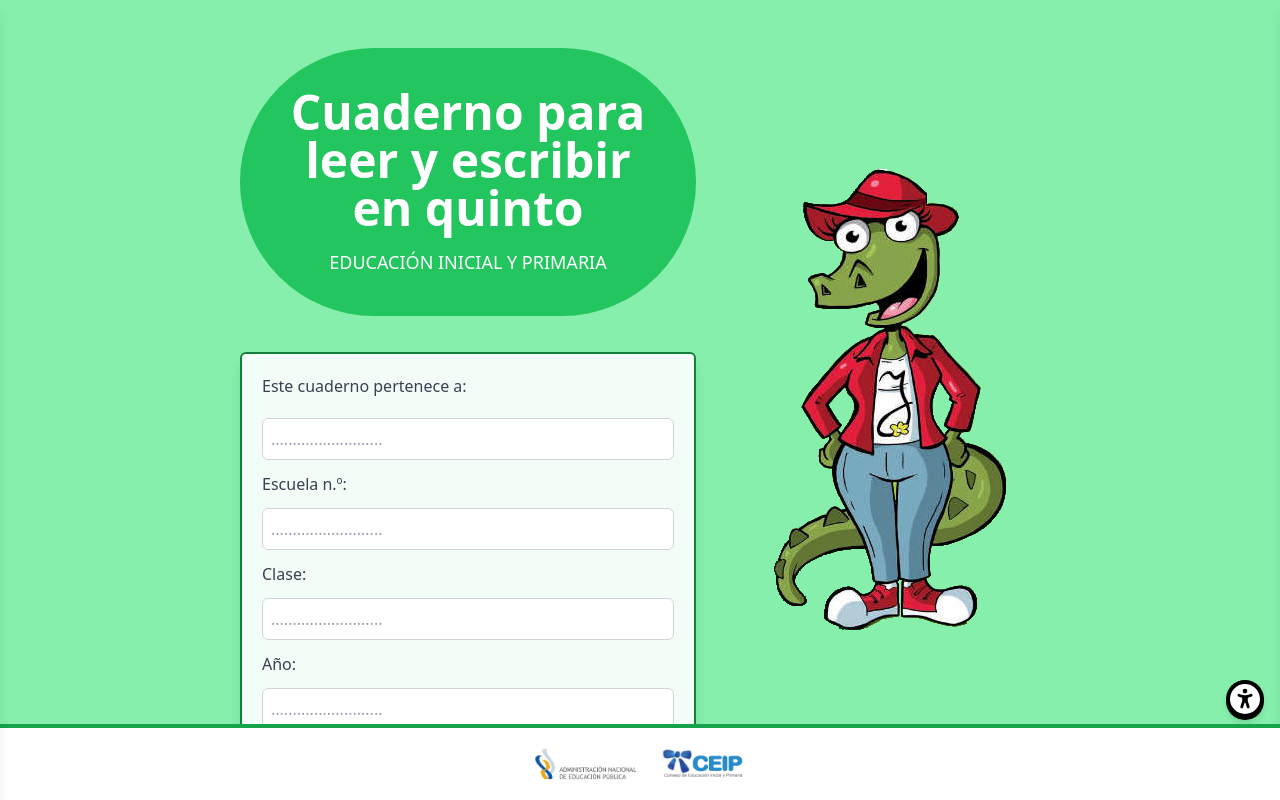
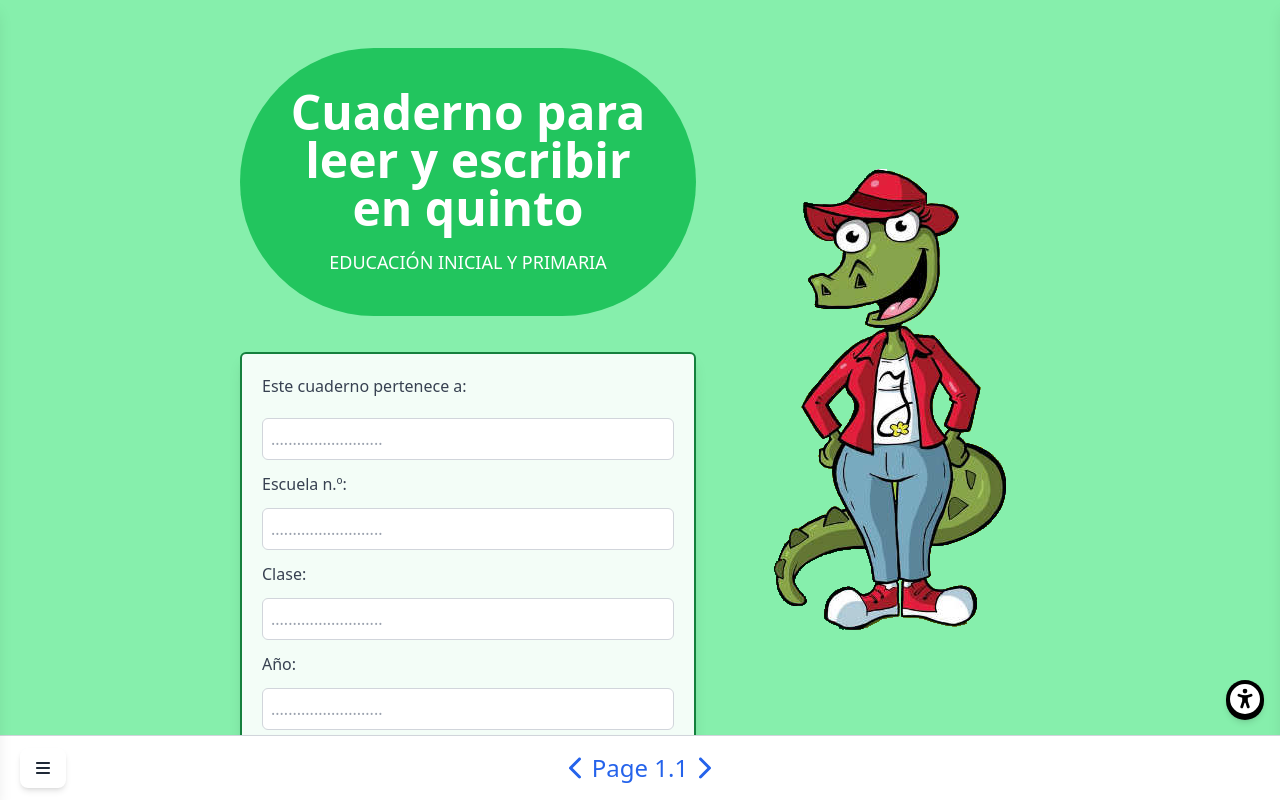
Before and after one commit to mariapodesta/ADT-cuaderno5-chapter1, a plain HTML site: page index.html in a window 1280 px wide. Drawn offline with nearby package versions, Linux system fonts and the light colour scheme.

Commit message:
Hide bottom logos

```diff
--- a/index.html
+++ b/index.html
@@ -44,10 +44,10 @@
 </section>
 </main>
 <!-- Footer Logos -->
-<div class="fixed bottom-0 left-0 w-full mt-8 flex flex-col sm:flex-row justify-center text-center items-center p-5 gap-6 sm:px-12 bg-white border-t-4 border-green-600">
+<!-- <div class="fixed bottom-0 left-0 w-full mt-8 flex flex-col sm:flex-row justify-center text-center items-center p-5 gap-6 sm:px-12 bg-white border-t-4 border-green-600">
 <img alt="Logotipo de la Administración Nacional de Educación Pública." aria-label="Logotipo de la Administración Nacional de Educación Pública." class="h-8" data-id="img-0-2" src="images/0_img-0-2.png"/>
 <img alt="Logotipo del Consejo de Educación Inicial y Primaria (CEIP)." aria-label="Logotipo del Consejo de Educación Inicial y Primaria (CEIP)." class="h-8" data-id="img-0-3" src="images/0_img-0-3.png"/>
-</div>
+</div> -->
 
 <script src="assets/base.js"></script>
 </body>
```
